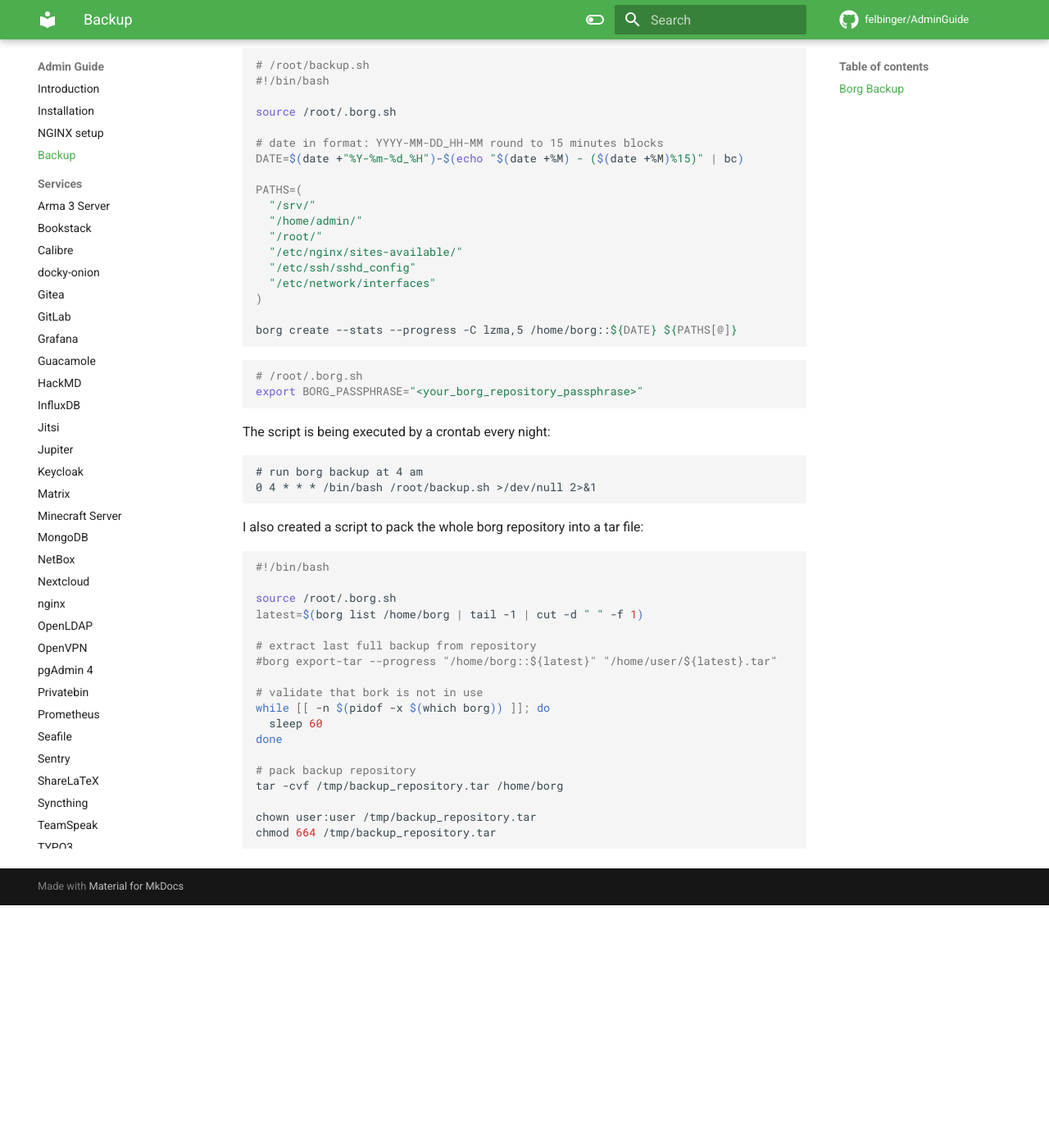
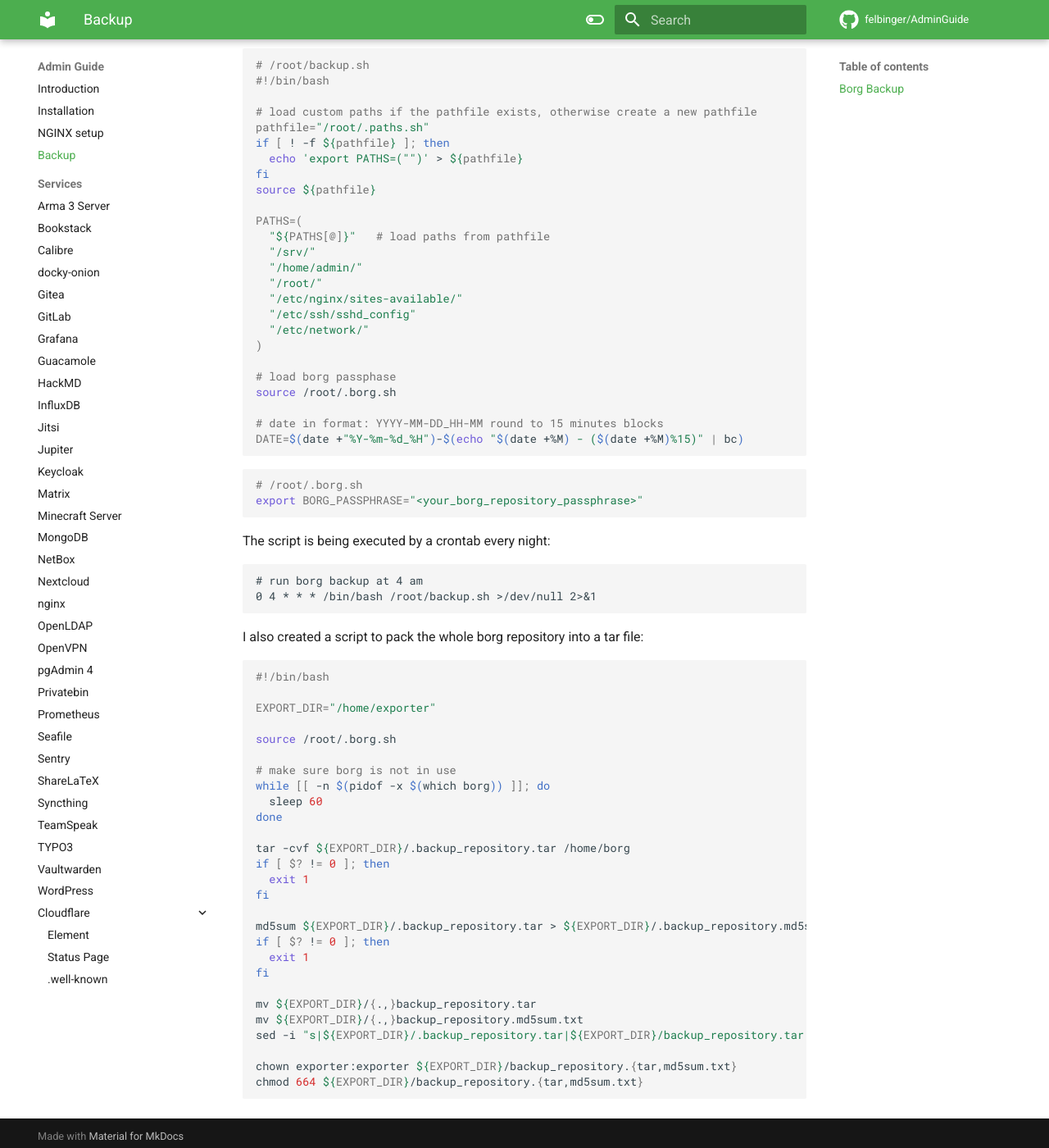
Before and after one commit to felbinger/AdminGuide, an MkDocs documentation site: the page built from docs/30_backup.md, in a window 1280 px wide and 1400 px high, scrolled down 474 px. Shown: the whole window at 82% size. Built offline with MkDocs 1.6.1 and Material for MkDocs 9.7.7, drawn with Linux system fonts in a browser that asks for light colours; nearby versions of some CDN libraries; comment, search, counter and statistics services are not loaded; before the commit the page ends 1578 px from its top, so only the background shows below that.

Commit message:
adjusted backup scripts

````diff
--- a/docs/30_backup.md
+++ b/docs/30_backup.md
@@ -21,21 +21,28 @@ I created a script to perform the backups:
 # /root/backup.sh
 #!/bin/bash
 
-source /root/.borg.sh
-
-# date in format: YYYY-MM-DD_HH-MM round to 15 minutes blocks
-DATE=$(date +"%Y-%m-%d_%H")-$(echo "$(date +%M) - ($(date +%M)%15)" | bc)
+# load custom paths if the pathfile exists, otherwise create a new pathfile
+pathfile="/root/.paths.sh"
+if [ ! -f ${pathfile} ]; then
+  echo 'export PATHS=("")' > ${pathfile}
+fi
+source ${pathfile}
 
 PATHS=(
+  "${PATHS[@]}"   # load paths from pathfile
   "/srv/"
   "/home/admin/"
   "/root/"
   "/etc/nginx/sites-available/"
   "/etc/ssh/sshd_config"
-  "/etc/network/interfaces"
+  "/etc/network/"
 )
 
-borg create --stats --progress -C lzma,5 /home/borg::${DATE} ${PATHS[@]}
+# load borg passphase
+source /root/.borg.sh
+
+# date in format: YYYY-MM-DD_HH-MM round to 15 minutes blocks
+DATE=$(date +"%Y-%m-%d_%H")-$(echo "$(date +%M) - ($(date +%M)%15)" | bc)
 ```
 ```shell
 # /root/.borg.sh
@@ -53,20 +60,29 @@ I also created a script to pack the whole borg repository into a tar file:
 ```shell
 #!/bin/bash
 
+EXPORT_DIR="/home/exporter"
+
 source /root/.borg.sh
-latest=$(borg list /home/borg | tail -1 | cut -d " " -f 1)
 
-# extract last full backup from repository
-#borg export-tar --progress "/home/borg::${latest}" "/home/user/${latest}.tar"
-
-# validate that bork is not in use
+# make sure borg is not in use
 while [[ -n $(pidof -x $(which borg)) ]]; do
   sleep 60
 done
 
-# pack backup repository
-tar -cvf /tmp/backup_repository.tar /home/borg
+tar -cvf ${EXPORT_DIR}/.backup_repository.tar /home/borg
+if [ $? != 0 ]; then
+  exit 1
+fi
 
-chown user:user /tmp/backup_repository.tar
-chmod 664 /tmp/backup_repository.tar
+md5sum ${EXPORT_DIR}/.backup_repository.tar > ${EXPORT_DIR}/.backup_repository.md5sum.txt
+if [ $? != 0 ]; then
+  exit 1
+fi
+
+mv ${EXPORT_DIR}/{.,}backup_repository.tar
+mv ${EXPORT_DIR}/{.,}backup_repository.md5sum.txt
+sed -i "s|${EXPORT_DIR}/.backup_repository.tar|${EXPORT_DIR}/backup_repository.tar|g" ${EXPORT_DIR}/backup_repository.md5sum.txt
+
+chown exporter:exporter ${EXPORT_DIR}/backup_repository.{tar,md5sum.txt}
+chmod 664 ${EXPORT_DIR}/backup_repository.{tar,md5sum.txt}
 ```
````
